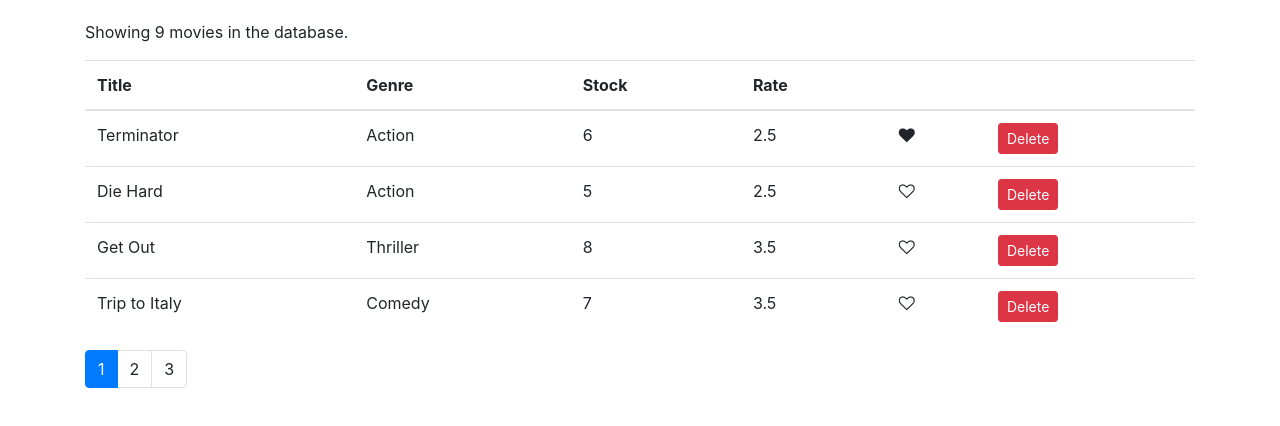
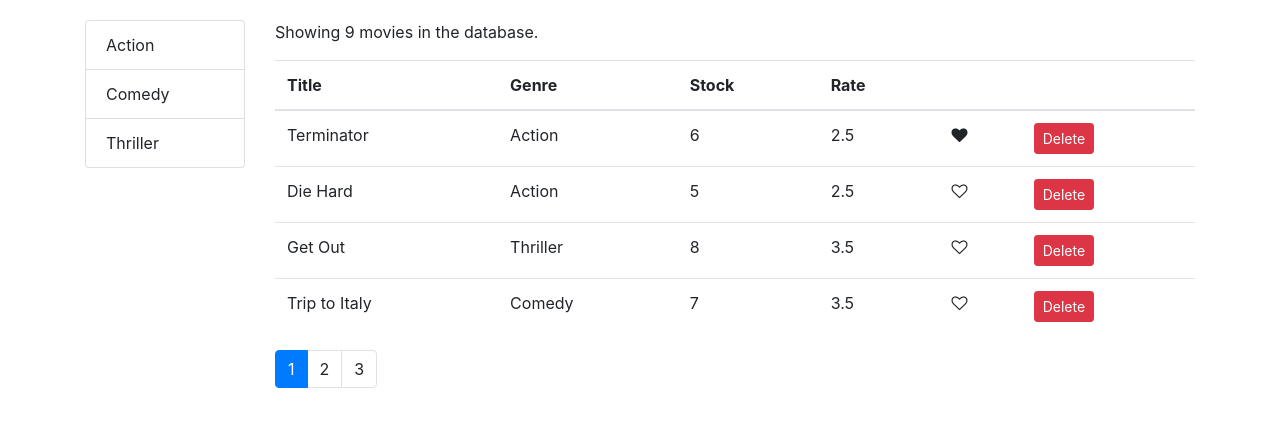
Before and after one commit to SinaMirzahosseinian/vidly, a React (Create React App) app: page / in a window 1280 px wide. Shown: the top 426 px of the page. Built offline with nearby package versions, Linux system fonts and the light colour scheme.

Commit message:
genre box addded

```diff
--- /dev/null
+++ b/src/components/common/listGroup.jsx
@@ -0,0 +1,33 @@
+import React from "react";
+
+const ListGroup = props => {
+  const {
+    item,
+    textProperty,
+    valueProperty,
+    onItemSelect,
+    selectedItem
+  } = props;
+  return (
+    <ul className="list-group">
+      {item.map(item => (
+        <li
+          onClick={() => onItemSelect(item)}
+          key={item[valueProperty]}
+          className={
+            item === selectedItem ? "list-group-item active" : "list-group-item"
+          }
+        >
+          {item[textProperty]}
+        </li>
+      ))}
+    </ul>
+  );
+};
+
+ListGroup.defaultProps = {
+  textProperty: "name",
+  valueProperty: "_id"
+};
+
+export default ListGroup;
--- a/src/components/movies.jsx
+++ b/src/components/movies.jsx
@@ -3,14 +3,20 @@
 import { getMovies } from "../services/fakeMovieService";
 import Pagination from "./common/pagination";
 import { paginate } from "./utils/paginate";
+import ListGroup from "./common/listGroup";
+import { getGenres } from "../services/fakeGenreService";
 
 class Movies extends Component {
   state = {
-    movies: getMovies(),
+    movies: [],
+    genres: [],
     pageSize: 4,
     currentPage: 1
   };
 
+  componentDidMount() {
+    this.setState({ movies: getMovies(), genres: getGenres() });
+  }
   handleDelete = movie => {
     const movies = this.state.movies.filter(m => m._id !== movie._id);
     this.setState({ movies });
@@ -26,6 +32,11 @@
   handlePageChange = page => {
     this.setState({ currentPage: page });
   };
+
+  handleGenreSelect = genre => {
+    this.setState({ selectedGenre: genre });
+  };
+
   render() {
     const { length: count } = this.state.movies;
     const { pageSize, currentPage, movies: allMovies } = this.state;
@@ -35,6 +46,15 @@
 
     return (
       <React.Fragment>
+        <div className="row">
+          <div className="col-2">
+            <ListGroup
+              item={this.state.genres}
+              onItemSelect={this.handleGenreSelect}
+              selectedItem={this.state.selectedGenre}
+            />
+          </div>
+          <div className="col">
             <p>Showing {count} movies in the database.</p>
             <table className="table">
               <thead>
@@ -78,6 +98,8 @@
               onPageChange={this.handlePageChange}
               currentPage={currentPage}
             />
+          </div>
+        </div>
       </React.Fragment>
     );
   }
```
Lines whose indentation alone changed are shown as unchanged.
